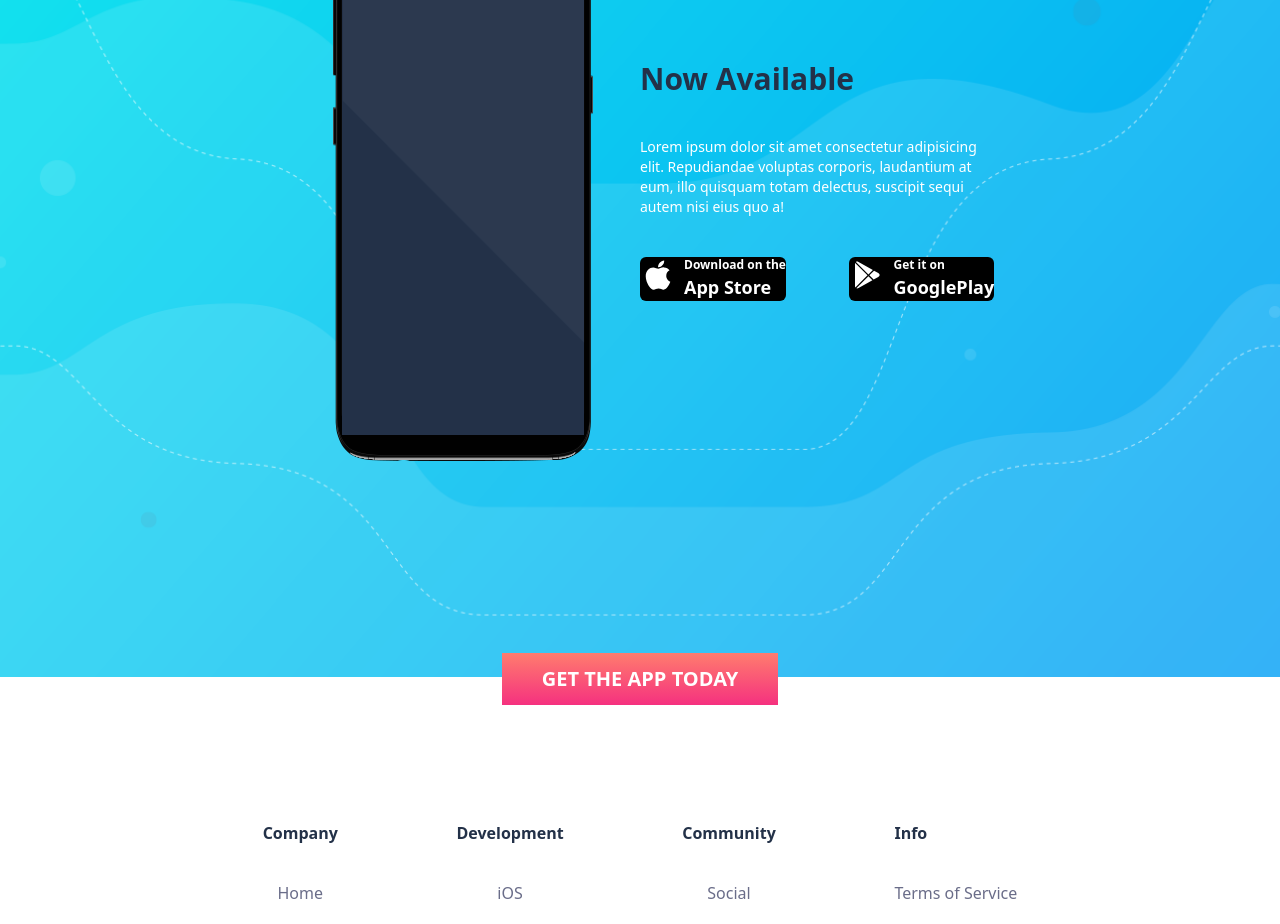
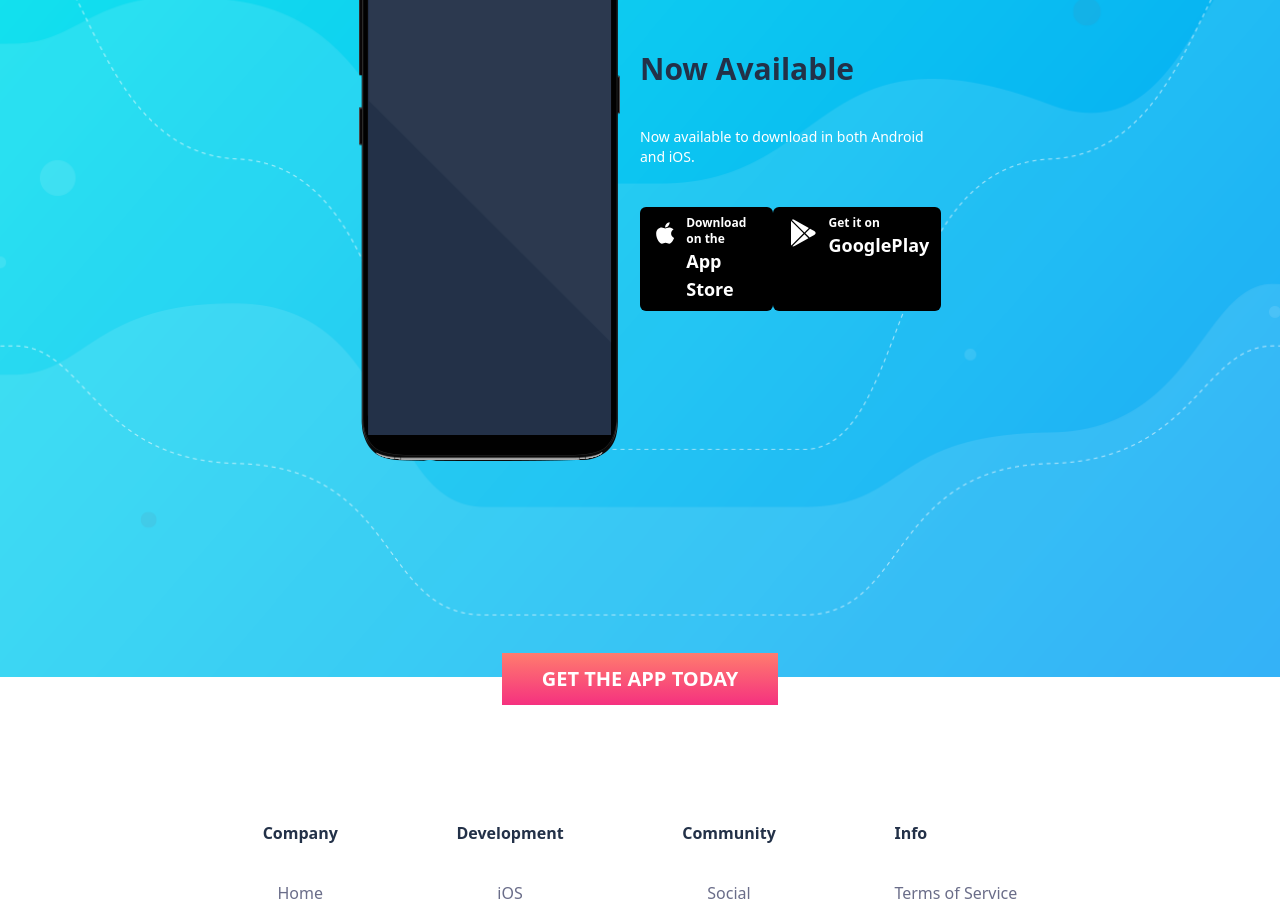
Before and after one commit to shibly07/groove-app-landing-page, a React (Vite) app: page / in a window 1280 px wide. Shown: the part 3880-4804 px from the top of the page. Built offline with nearby package versions, Linux system fonts and the light colour scheme.

Commit message:
Minor style adjustments

```diff
--- a/src/components/Button.tsx
+++ b/src/components/Button.tsx
@@ -24,7 +24,7 @@ const Button = (props: ButtonProps) => {
     variant1: "bg-white",
     variant2: "border border-white text-white",
     variant3: "bg-[#33D2FD] text-white",
-    variant4: "bg-black",
+    variant4: "bg-black px-3 py-2",
   };
 
   const buttonStyle =
--- a/src/components/NavBar.tsx
+++ b/src/components/NavBar.tsx
@@ -73,7 +73,6 @@ const NavBar = () => {
                         to="hero"
                         spy={true}
                         smooth={true}
-                        offset={50}
                         duration={500}
                         onClick={openAndCloseMobileNavMenu}
                       >
@@ -86,7 +85,7 @@ const NavBar = () => {
                         to="about"
                         spy={true}
                         smooth={true}
-                        offset={50}
+                        offset={-90}
                         duration={500}
                         onClick={openAndCloseMobileNavMenu}
                       >
@@ -99,7 +98,7 @@ const NavBar = () => {
                         to="app"
                         spy={true}
                         smooth={true}
-                        offset={50}
+                        offset={20}
                         duration={500}
                         onClick={openAndCloseMobileNavMenu}
                       >
@@ -112,7 +111,7 @@ const NavBar = () => {
                         to="info"
                         spy={true}
                         smooth={true}
-                        offset={50}
+                        offset={-20}
                         duration={500}
                         onClick={openAndCloseMobileNavMenu}
                       >
@@ -133,7 +132,6 @@ const NavBar = () => {
                     to="hero"
                     spy={true}
                     smooth={true}
-                    offset={50}
                     duration={500}
                   >
                     Home
@@ -145,7 +143,7 @@ const NavBar = () => {
                     to="about"
                     spy={true}
                     smooth={true}
-                    offset={50}
+                    offset={-30}
                     duration={500}
                   >
                     About
@@ -157,7 +155,7 @@ const NavBar = () => {
                     to="app"
                     spy={true}
                     smooth={true}
-                    offset={50}
+                    offset={-40}
                     duration={500}
                   >
                     App
@@ -169,7 +167,8 @@ const NavBar = () => {
                     to="info"
                     spy={true}
                     smooth={true}
-                    offset={50}
+
+
                     duration={500}
                   >
                     Info
--- a/src/components/sections/AboutSection.tsx
+++ b/src/components/sections/AboutSection.tsx
@@ -59,10 +59,7 @@ const AboutSection = () => {
                         key={`about-item-${index}`}
                         className={`lg:absolute ${cardPosition(index)}`}
                       >
-                        <AnimatedReveal
-                          from={"left"}
-                          delay={delay + 0.3 + delay * index}
-                        >
+                        <AnimatedReveal from={"left"} delay={delay * index}>
                           <Card
                             icon={item.icon}
                             title={item.title}
--- a/src/components/sections/NowAvailableSection.tsx
+++ b/src/components/sections/NowAvailableSection.tsx
@@ -29,10 +29,8 @@ const NowAvailableSection = () => {
                 <p className="text-3xl font-bold text-[#233148]">
                   Now Available
                 </p>
-                <p className="text-white text-sm my-10">
-                  Lorem ipsum dolor sit amet consectetur adipisicing elit.
-                  Repudiandae voluptas corporis, laudantium at eum, illo
-                  quisquam totam delectus, suscipit sequi autem nisi eius quo a!
+                <p className="text-white text-sm my-10 text-center lg:text-left">
+                  Now available to download in both Android and iOS.
                 </p>
                 <div className="flex justify-between">
                   <Button
```
